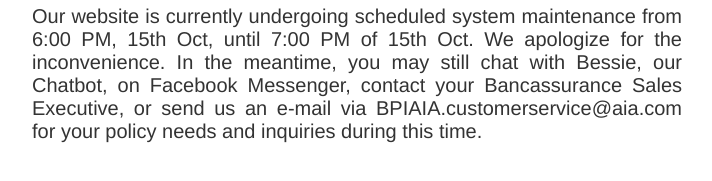
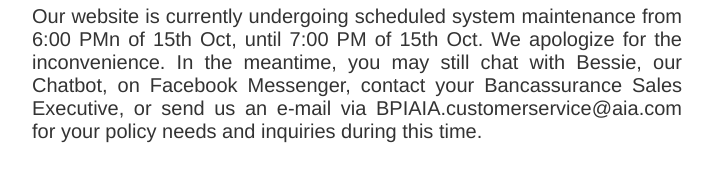
Before and after one commit to surarchita-matam/ym, a plain HTML site: page index.html in a window 1280 px wide. Shown: the part 213-394 px from the top of the page, without its empty margins (283-995 px from the left). Drawn offline with nearby package versions, Linux system fonts and the light colour scheme.

Commit message:
Update index.html

```diff
--- a/index.html
+++ b/index.html
@@ -20,7 +20,7 @@
         <div class="text-justify cont">
             <h1>We&rsquo;ll be back soon!</h1>
             <div>
-                <p>Our website is currently undergoing scheduled system maintenance from 6:00 PM, 15th Oct, until 7:00 PM of 15th Oct. We apologize for the inconvenience. In the meantime, you may still chat with Bessie, our Chatbot, on Facebook Messenger, contact your Bancassurance Sales Executive, or send us an e-mail via BPIAIA.customerservice@aia.com for your policy needs and inquiries during this time.</p>
+                <p>Our website is currently undergoing scheduled system maintenance from 6:00 PMn of 15th Oct, until 7:00 PM of 15th Oct. We apologize for the inconvenience. In the meantime, you may still chat with Bessie, our Chatbot, on Facebook Messenger, contact your Bancassurance Sales Executive, or send us an e-mail via BPIAIA.customerservice@aia.com for your policy needs and inquiries during this time.</p>
 
             </div>
         </div>
```
